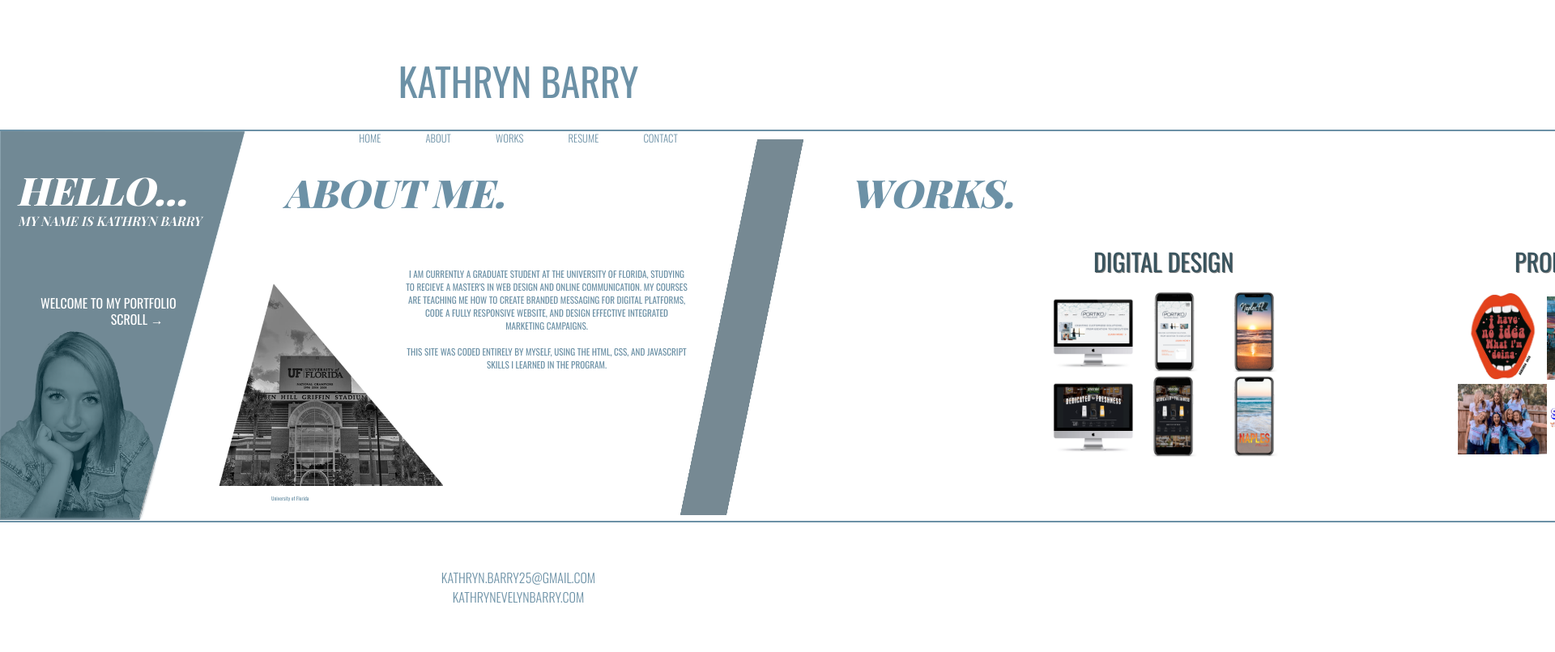
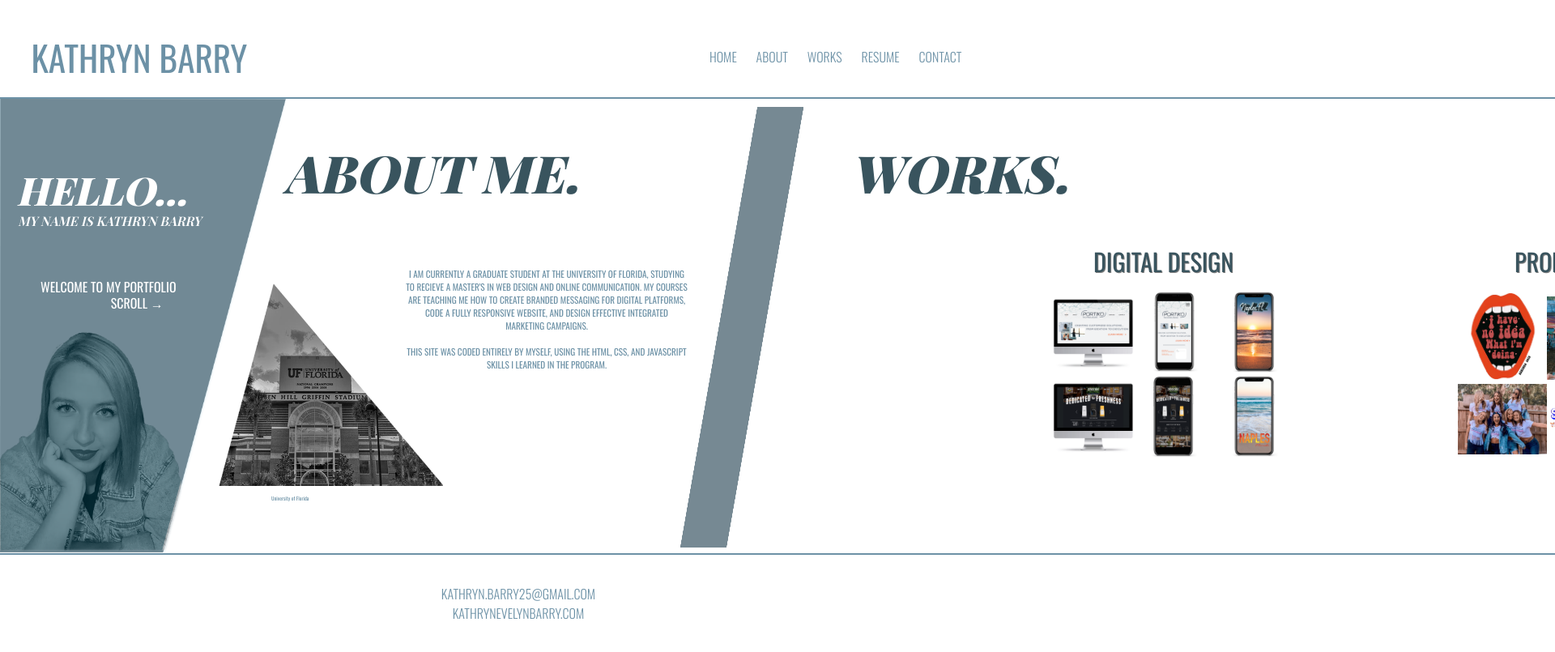
Before and after one commit to kbarry25/project2_barry_kathryn, a plain HTML site: page index.html in a window 1280 px wide. Shown: the top 805 px of the page at 81% size, 1920 px wide, since content can reach past the window. Drawn offline with nearby package versions, Linux system fonts and the light colour scheme; files that its build step writes are made by us from their sources.

Commit message:
added media queries

```diff
--- a/css/main.css
+++ b/css/main.css
@@ -185,7 +185,7 @@ footer p {
   font-size: 3rem;
   font-weight: 900;
   font-style: italic;
-  color: #6c91a6;
+  color: #39545e;
 }
 
 .aboutimage {
@@ -248,7 +248,7 @@ figcaption {
   font-size: 3rem;
   font-weight: 900;
   font-style: italic;
-  color: #6c91a6;
+  color: #39545e;
 }
 
 .works h3 {
@@ -409,7 +409,7 @@ section.digitaldesign img {
  font-weight: 900;
  font-style: italic;
  color: #39545e;
- width: 100%;
+ width: 400px;
 }
 
 .contact h3 {
@@ -420,7 +420,7 @@ section.digitaldesign img {
   font-size: 1rem;
   font-weight: 400;
   color: #87a7b3;
-  width: 100%;
+  width: 200px;
 }
 .contact h4 {
   position: absolute;
@@ -430,7 +430,7 @@ section.digitaldesign img {
   font-size: 1rem;
   font-weight: 400;
   color: #87a7b3;
-  width: 100%;
+  width: 210px;
 }
 
   .contact-form {
@@ -484,5 +484,90 @@ section.digitaldesign img {
 
 @media (min-width: 700px) {
 
+  header {
+    height: 15vh;
+  }
 
+  footer {
+    height: 15vh;
+  }
+
+  .header {
+    flex-direction: row;
+    justify-content: center;
+    align-items: center;
+  }
+
+  h1 {
+    padding-top: 3%;
+    padding-left: 3%;
+    font-size: 2rem;
+    width: 60vw;
+  }
+
+  nav {
+    width: 40vw;
+    padding-top: 3%;
+  }
+
+  .home {
+    height: 70vh;
+  }
+
+  .works .divider {
+    height: 68vh;
+  }
+  .resume .divider {
+    height: 68vh;
+  }
+  .contact .divider {
+    height: 68vh;
+  }
+
+  .home img {
+    height: 70vh;
+  }
+
+  .home h2 {
+    padding: 80px 0 0 20px;
+  }
+
+  .home h3 {
+    padding: 140px 0 0 22px;
+  }
+
+  .home h4 {
+    padding: 220px 0 0 50px;
+  }
+
+  .home h5 {
+    padding: 240px 0 0 120px;
+  }
+
+  .works h2 {
+    font-size: 4rem;
+    top: 170px;
+  }
+  .about h2 {
+    font-size: 4rem;
+    top: 170px;
+  }
+  .resume h2 {
+    font-size: 4rem;
+    top: 170px;
+  }
+  .contact h2 {
+    font-size: 3.5rem;
+    top: 170px;
+  }
+
+@media (min-width: 800px) {
+
+  h1 {
+    font-size: 2.7rem;
+  }
+
+  nav ul li a {
+    font-size: 1rem;
+  }
 }
```
